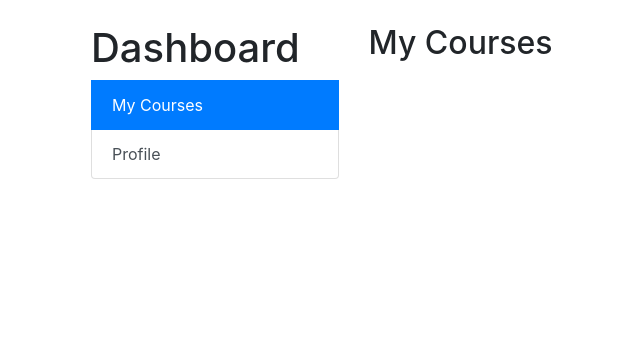
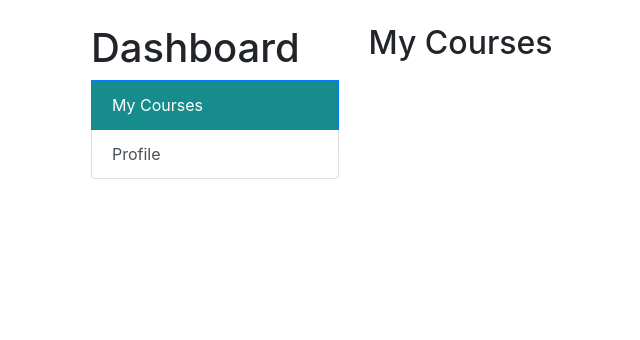
Before and after one commit to vinisha77/OnlineLearningPlatform, a Django app: page /userdashboard/ in a window 1280 px wide. Shown: the part 96-436 px from the top of the page, without its empty margins (9-649 px from the left). Run offline with Django 5.2, Linux system fonts and the light colour scheme; a user stored in the database is signed in; data comes from the database, SQL or seed files in the repository; some libraries are stand-ins or nearby versions.

Commit message:
dashboard-color-fixed

```diff
--- a/UserDashboardApp/templates/dashboard.html
+++ b/UserDashboardApp/templates/dashboard.html
@@ -38,6 +38,9 @@
         background-color: #178C8C; /* Updated color */
         color: white;
     }
+    .list-group-item.active {
+        background-color: #178C8C;;
+      }
 </style>
 <div class="container mt-4">
     <div class="row">
--- a/UserDashboardApp/templates/profile.html
+++ b/UserDashboardApp/templates/profile.html
@@ -39,6 +39,9 @@
         background-color: #178C8C; /* Updated color */
         color: white;
     }
+    .list-group-item.active {
+        background-color: #178C8C;;
+      }
 </style>
 <div class="container mt-4">
     <div class="row">
```
